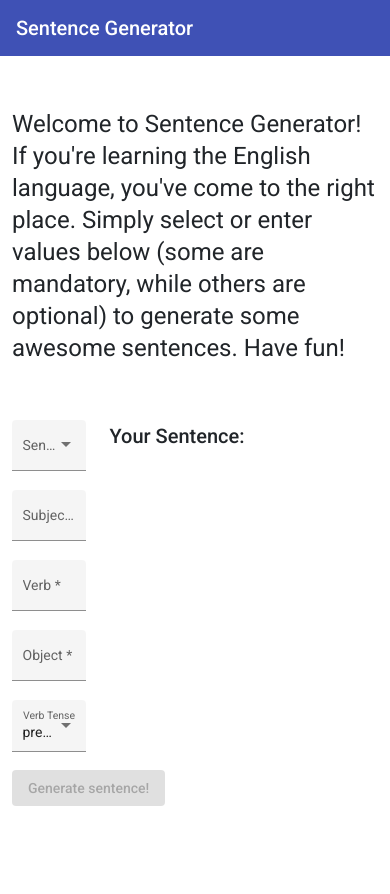
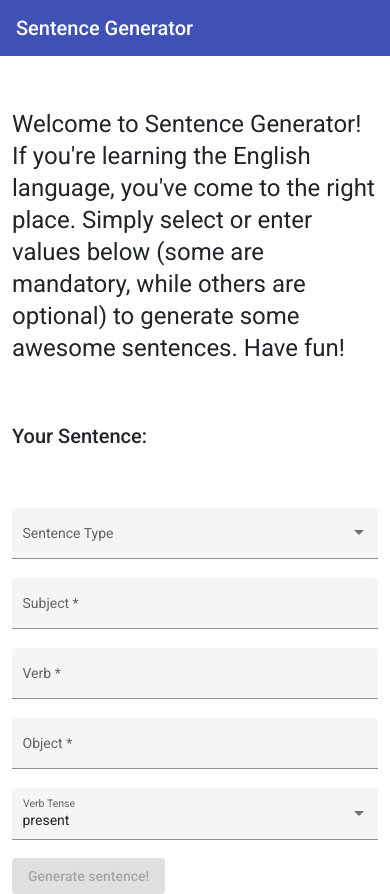
Before and after one commit to jmpfeffe/sentence-generator, an Angular app in the folder sentence-generator-ui/: page / in a window 390 px wide. Before the commit the page ends 844 px from the top, so only its background shows below. Built offline with nearby package versions, Linux system fonts and the light colour scheme.

Commit message:
Fine tune mobile responsiveness

```diff
--- a/sentence-generator-ui/src/app/sentence-generator/sentence-generator.component.css
+++ b/sentence-generator-ui/src/app/sentence-generator/sentence-generator.component.css
@@ -11,3 +11,9 @@
 mat-form-field {
     width: 100%;
 }
+
+@media (max-width: 1200px) {
+    .sentence-padding {
+        padding-bottom: 40px;
+    }
+}
--- a/sentence-generator-ui/src/app/sentence-generator/sentence-generator.component.html
+++ b/sentence-generator-ui/src/app/sentence-generator/sentence-generator.component.html
@@ -1,7 +1,12 @@
 <div class="container">
     <h1 class="instr">Welcome to Sentence Generator! If you're learning the English language, you've come to the right place. Simply select or enter values below (some are mandatory, while others are optional) to generate some awesome sentences. Have fun!</h1>
     <div class="row">
-        <div class="col-3 options-col">
+        <div class="col-xl-9 order-xl-last sentence-padding">
+            <h2>Your Sentence:</h2>
+            <h3>{{ curSentence }}</h3>
+            <mat-spinner *ngIf="isLoading"></mat-spinner>
+        </div>
+        <div class="col-xl-3 order-xl-first options-col">
             <mat-form-field appearance="fill">
                 <mat-label>Sentence Type</mat-label>
                 <mat-select (selectionChange)="onDropdownSelection($event.value, 'sentencetype')">
@@ -33,10 +38,5 @@
             <button *ngIf="validForm(); else disabledBtn" mat-raised-button color="primary" (click)="genSentence()">Generate sentence!</button>
             <ng-template #disabledBtn><button mat-raised-button disabled>Generate sentence!</button></ng-template>
         </div>
-        <div class="col-9">
-            <h2>Your Sentence:</h2>
-            <h3>{{ curSentence }}</h3>
-            <mat-spinner *ngIf="isLoading"></mat-spinner>
-        </div>
     </div>
 </div>
```
